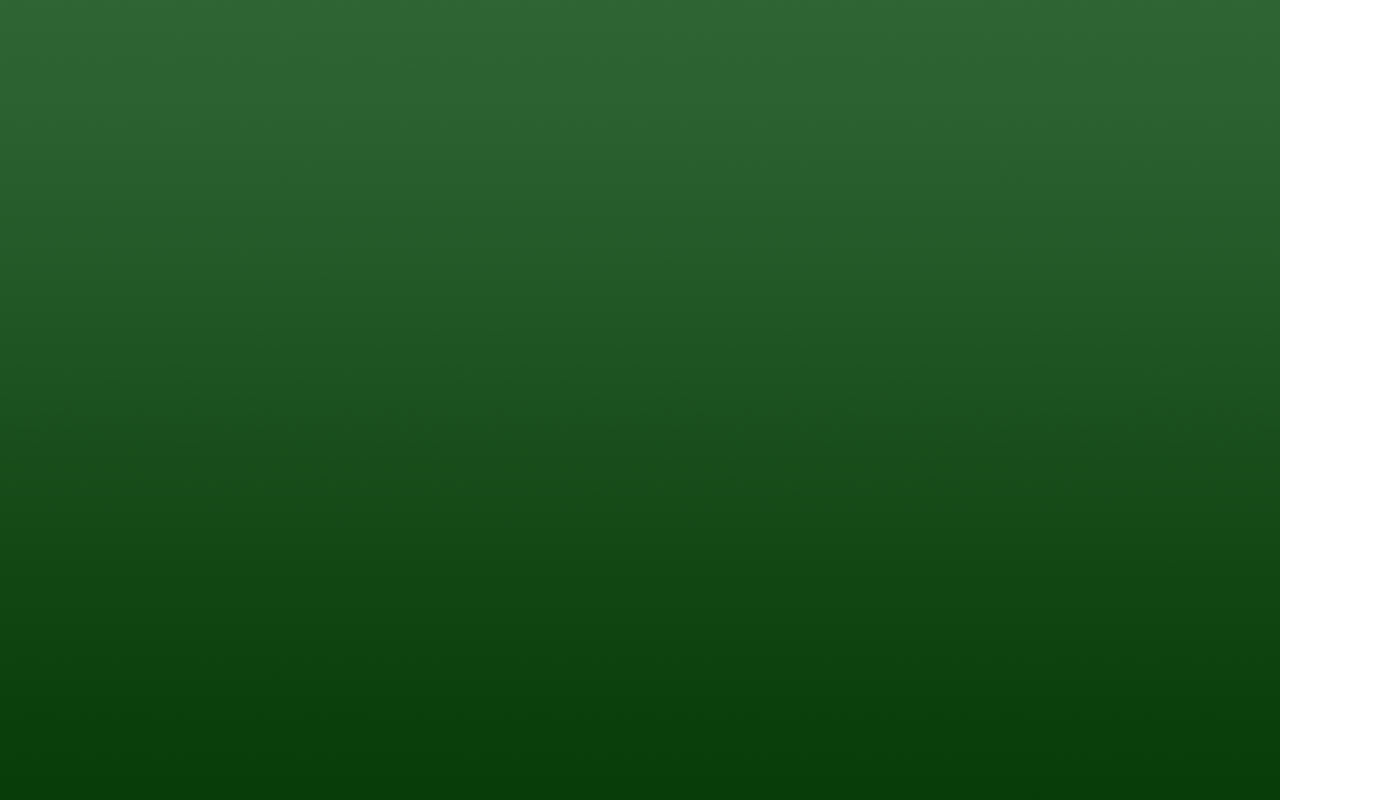
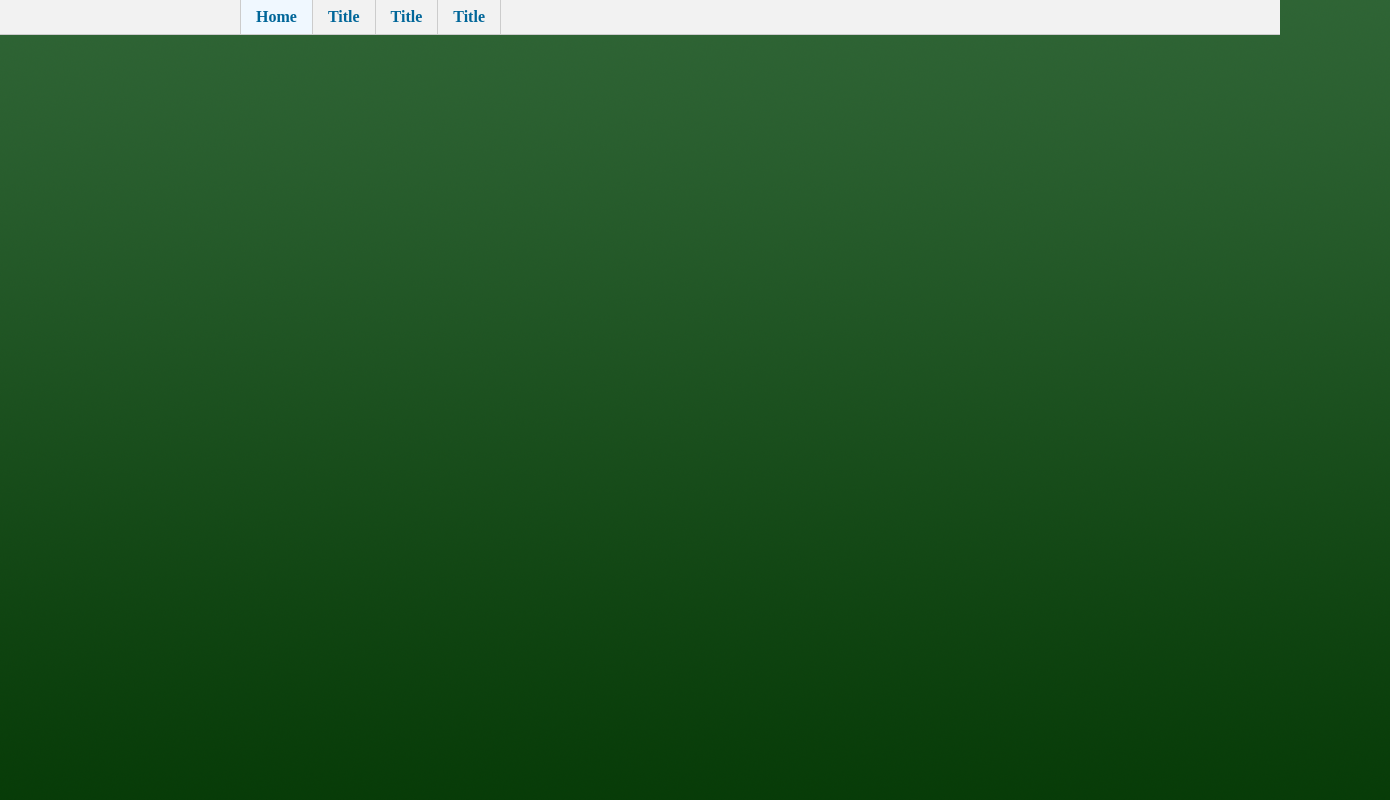
Before and after one commit to Cookooloo/dg1, a plain HTML site: page index.html in a window 1280 px wide. Shown: the whole page, 1390 px wide, since content can reach past the window. Drawn offline with Linux system fonts and the light colour scheme.

Commit message:
Added nav bar. Card D1-3 done.

```diff
--- a/index.html
+++ b/index.html
@@ -6,14 +6,23 @@
     <link rel="stylesheet" href="style.css">
 </head>
 <body>
+    <div class="navbar">
+        <ul>
+            <li><a class="active" href="#">Home</a></li>
+            <li><a href="#">Title</a></li>
+            <li><a href="#">Title</a></li>
+            <li><a href="#">Title</a></li>
+        </ul>
+    </div>
+    <div class="banner">
+
+    </div>
     <div class="container">
-        <div class="navbar">
+
+        <div class="textOne">
 
         </div>
-        <div class="banner">
-
-        </div>
-        <div class="text">
+        <div class="textTwo">
 
         </div>
     </div>
--- a/style.css
+++ b/style.css
@@ -1,3 +1,56 @@
 body {
     background-image: url("images/background.png");
+    margin: 0;
 }
+
+.container {
+    display: flex;
+}
+
+.container > div {
+    margin: 10px;
+    padding: 20px;
+    font-size: 20px;
+}
+
+.navbar {
+    width: 100%;
+    float: left;
+    margin: 0 0 1em 0;
+    padding: 0;
+    background-color: #f2f2f2;
+    border-bottom: 1px solid #ccc;
+}
+
+.navbar ul {
+    list-style: none;
+    width: 800px;
+    margin: 0 auto;
+    padding: 0;
+}
+
+.navbar li {
+    float: left;
+}
+
+.navbar li a {
+    display: block;
+    padding: 8px 15px;
+    text-decoration: none;
+    font-weight: bold;
+    color: #069;
+    border-right: 1px solid #ccc;
+}
+
+.navbar li:first-child a {
+    border-left: 1px solid #ccc;
+}
+
+li a:hover {
+    color: #c00;
+    background-color: #fff;
+}
+
+.active {
+    background-color: aliceblue;
+}
```
